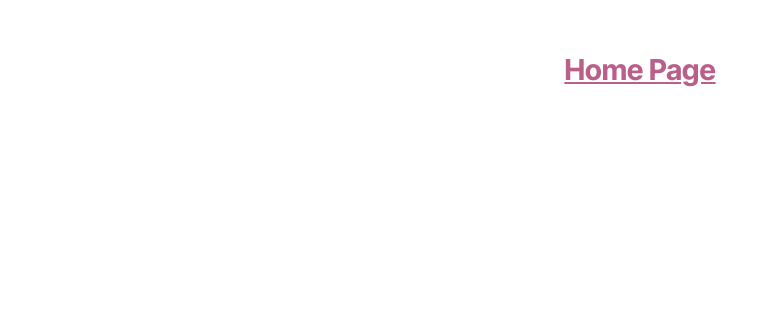
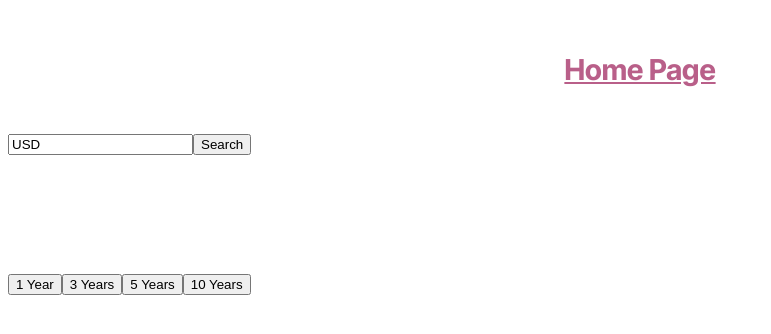
Before and after one commit to RoryDowse/finance-flow, a React (Vite) app in the folder client/: page /travel in a window 1280 px wide. Shown: the top 334 px of the page, without its empty margins (0-771 px from the left). Built offline with nearby package versions, Linux system fonts and the light colour scheme; no server answers.

Commit message:
Add some more functionality to the Travel Page, added buttons for 1-3-5-10 years respectively

```diff
--- a/client/src/pages/Travel.tsx
+++ b/client/src/pages/Travel.tsx
@@ -1,21 +1,25 @@
 // src/components/Travel.tsx
 import React, { useState, useEffect } from 'react';
-import { Currency } from './interfaces/Currency.Interface';
+import { Currency } from './interfaces/Currency.Interface.tsx';
 
 const Travel: React.FC = () => {
 
     const [currency, setCurrency] = useState<string>('USD');
-    const [convertedAmount, setConvertedAmount] = useState<number | null>(null);
+    const [convertedAmount, setConvertedAmount] = useState<number>();
+    const [numberOfYears, setNumberOfYears] = useState<number>(1);
 
-    const exchangeKey = process.env.EXCHANGE_API_KEY;
+    const exchangeKey = import.meta.env.VITE_EXCHANGE_API_KEY;
+
 
     const searchCurrencyType = async (currency: string) => {
         try {
             const response = await fetch(`https://v6.exchangerate-api.com/v6/${exchangeKey}/latest/${currency}`)
 
+
             if (!response.ok) {
                 throw new Error('invalid API response, check the network tab');
             }
+
 
             const data: Currency = await response.json();
 
@@ -35,11 +39,46 @@ const Travel: React.FC = () => {
         }
     };
 
+    // This function will take the number of years the user chooses and convert the numbers displayed for convertedAmount
+    const currencyPerYear = (numberOfYears: number) => {
+        const newConvertedAmount = numberOfYears * convertedAmount;
+        newCurrencyAmount(newConvertedAmount);
+    }
+
+
+    // Handles the Search bar Input, setting Currency to be whatever they type.
+    const handleInputChange = (event: React.ChangeEvent<HTMLInputElement>) => {
+        setCurrency(event.target.value.toUpperCase());
+    };
+
+    // Handles submission for search field
+    const handleSubmit = (event: React.FormEvent<HTMLFormElement>) => {
+        event.preventDefault();
+        searchCurrencyType(currency);
+    };
 
     return (
         <section>
+            <form onSubmit={handleSubmit}>
+                <input
+                type="text"
+                value={currency}
+                onChange={handleInputChange}
+                placeholder="Enter Currency Type"
+                />
+                <button type="submit">Search</button>
+            </form>
             <div>
-                <h2>Currency Exchange</h2>
+                <h2>Currency Exchange Rates</h2>
+                <p>
+                    Your Cashflow Converted from USD to {currency} is {convertedAmount?.toFixed(2)} for {numberOfYears}
+                </p>
+            </div>
+            <div>
+                <button onClick={() => currencyPerYear(1)}>1 Year</button>
+                <button onClick={() => currencyPerYear(3)}>3 Years</button>
+                <button onClick={() => currencyPerYear(5)}>5 Years</button>
+                <button onClick={() => currencyPerYear(10)}>10 Years</button>
             </div>
         </section>
     );
```
